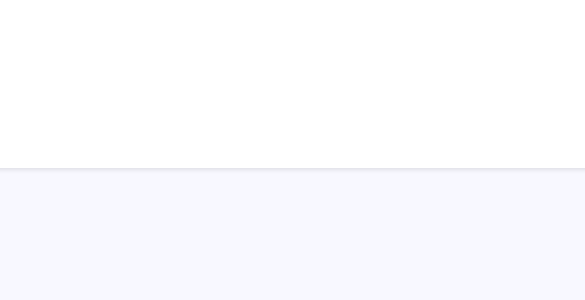
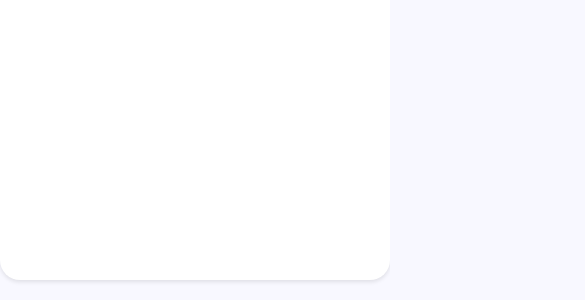
Before and after one commit to sathwiksk/minibaby, a plain HTML site: page index.html in a window 390 px wide. Shown: the part 544-844 px from the top of the page, 585 px wide, since content can reach past the window. Drawn offline with Linux system fonts and the light colour scheme.

Commit message:
Update styles.css

```diff
--- a/styles.css
+++ b/styles.css
@@ -68,27 +68,20 @@ html, body {
       border-radius:10px !important;
     }
   }
-
+  */
   @media screen and (max-width: 900px) {
     #coomeet_container {
-      width: 100vw !important;
-      height: 100vh !important; /
+      width: 100% !important;
+      height: 100% !important; /
 
     }
 
 
 
-    #coomeet_container {
-      border-radius: 10px !important;
-  }
 
-  div#coomeet_container
-  {
-    border-radius:10px !important;
-  }
   .mode-buttons {
     display: none;}
-}  */
+}
 
 /*
 @media screen and (max-width:500px)
```
